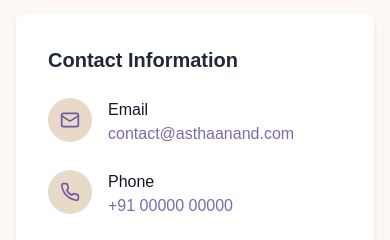
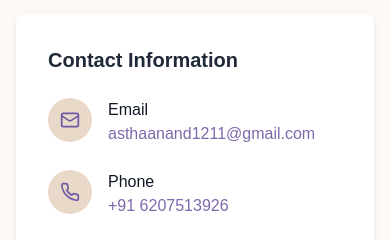
Before and after one commit to asthaanand12/asthasportfolio, a React (Vite) app: page / in a window 390 px wide. Shown: the part 10640-10880 px from the top of the page. Built offline with nearby package versions, Linux system fonts and the light colour scheme.

Commit message:
Add contact information
Update contact email and phone number.

```diff
--- a/src/components/Contact.tsx
+++ b/src/components/Contact.tsx
@@ -1,4 +1,3 @@
-
 import { motion } from "framer-motion";
 import { Mail, Phone, MapPin, Linkedin, Github, Twitter } from "lucide-react";
 import { useState } from "react";
@@ -74,8 +73,11 @@ const Contact = () => {
                   </div>
                   <div>
                     <h4 className="text-gray-900 font-medium">Email</h4>
-                    <a href="mailto:contact@asthaanand.com" className="text-data hover:text-data-dark transition-colors">
-                      contact@asthaanand.com
+                    <a
+                      href="mailto:asthaanand1211@gmail.com"
+                      className="text-data hover:text-data-dark transition-colors"
+                    >
+                      asthaanand1211@gmail.com
                     </a>
                   </div>
                 </div>
@@ -86,8 +88,11 @@ const Contact = () => {
                   </div>
                   <div>
                     <h4 className="text-gray-900 font-medium">Phone</h4>
-                    <a href="tel:+910000000000" className="text-data hover:text-data-dark transition-colors">
-                      +91 00000 00000
+                    <a
+                      href="tel:+916207513926"
+                      className="text-data hover:text-data-dark transition-colors"
+                    >
+                      +91 6207513926
                     </a>
                   </div>
                 </div>
```
